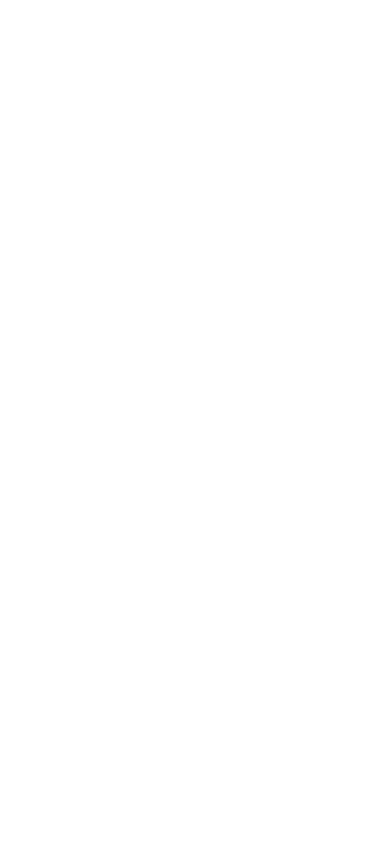
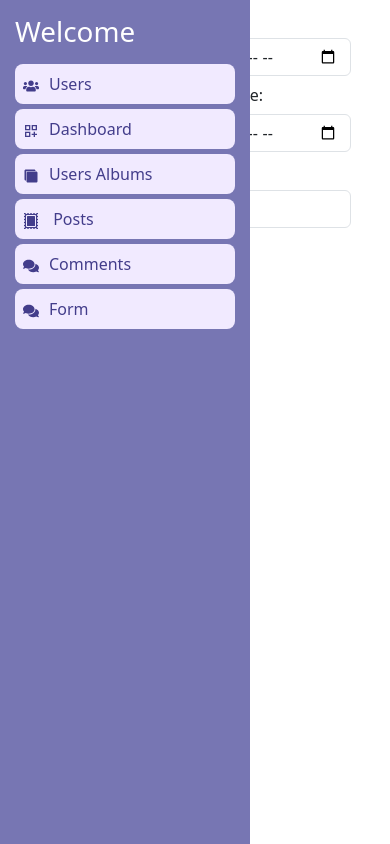
Before and after one commit to Urvisha-Gelani/vite-project, a React (Vite) app: page /form in a window 390 px wide. Before the commit this address had no page. Built offline with nearby package versions, Linux system fonts and the light colour scheme.

Commit message:
Add form components for validation of data and time in and out with phone number validation

```diff
--- a/src/App.tsx
+++ b/src/App.tsx
@@ -5,6 +5,7 @@
 import Albums from "./components/albums/Albums";
 import AllPosts from "./components/posts/AllPosts";
 import AllCharts from "./components/chart/AllCharts";
+import FormWithDataValidation from "./components/form/FormWithDateValidation";
 function App() {
   return (
     <>
@@ -17,6 +18,7 @@
             <Route path="comments" element={<CommentsList />} />
             <Route path="albums" element={<Albums />} />
             <Route path="dashboard" element={<AllCharts />} />
+            <Route path="form" element={<FormWithDataValidation />} />
           </Route>
         </Routes>
       </Router>
--- a/src/components/barChart/DoughnutChart.tsx
+++ b/src/components/barChart/DoughnutChart.tsx
@@ -45,7 +45,7 @@
 };
 
 const DoughnutChart: React.FC = () => {
-  return <Doughnut data={data} options={options} />;
+  return <Doughnut data={data} options={options} className="mx-auto"/>;
 };
 
 export default DoughnutChart;
--- a/src/components/chart/AllCharts.tsx
+++ b/src/components/chart/AllCharts.tsx
@@ -11,7 +11,7 @@
       <div className="w-50 px-2 py-2">
         <BarChart />
       </div>
-      <div className="w-50 px-2 py-2">
+      <div className="w-50 px-2 py-2" style={{height:"370px"}}>
         <DoughnutChart />
       </div>
     </div>
--- /dev/null
+++ b/src/components/form/FormWithDateValidation.tsx
@@ -0,0 +1,102 @@
+import { useFormik } from "formik";
+import { Form as BootstrapForm, Button, Col, Row } from "react-bootstrap";
+import { FormValidationSchema } from "../../validation/FormError";
+const initialValues = {
+  inDateTime: "",
+  outDateTime: "",
+  phoneNumber: ""
+};
+const FormWithDataValidation = () => {
+  const {
+    values,
+    touched,
+    errors,
+    handleBlur,
+    handleChange,
+    handleSubmit,
+    setFieldValue,
+  } = useFormik({
+    initialValues: initialValues,
+    validationSchema: FormValidationSchema,
+    onSubmit: (values, { resetForm }) => {
+      console.log("Form values", values);
+      resetForm();
+    },
+  });
+
+  return (
+    <BootstrapForm onSubmit={handleSubmit} className="w-75 mx-auto">
+      <BootstrapForm.Group as={Row} controlId="inDateTime">
+        <BootstrapForm.Label column sm={3}>
+          In Date and Time:
+        </BootstrapForm.Label>
+        <Col sm={10}>
+          <BootstrapForm.Control
+            type="datetime-local"
+            name="inDateTime"
+            value={values.inDateTime}
+            onChange={(e) => {
+              handleChange(e);
+              const inDate = new Date(e.target.value);
+              const outDate = new Date(values.outDateTime);
+              if (inDate > outDate) {
+                setFieldValue("outDateTime", "");
+              }
+            }}
+            onBlur={handleBlur}
+            isInvalid={!!(touched.inDateTime && errors.inDateTime)}
+          />
+          <BootstrapForm.Control.Feedback type="invalid">
+            {errors.inDateTime}
+          </BootstrapForm.Control.Feedback>
+        </Col>
+      </BootstrapForm.Group>
+
+      <BootstrapForm.Group as={Row} controlId="outDateTime">
+        <BootstrapForm.Label column sm={3}>
+          Out Date and Time:
+        </BootstrapForm.Label>
+        <Col sm={10}>
+          <BootstrapForm.Control
+            type="datetime-local"
+            name="outDateTime"
+            value={values.outDateTime}
+            onChange={handleChange}
+            onBlur={handleBlur}
+            min={values.inDateTime}
+            isInvalid={!!(touched.outDateTime && errors.outDateTime)}
+          />
+          <BootstrapForm.Control.Feedback type="invalid">
+            {errors.outDateTime}
+          </BootstrapForm.Control.Feedback>
+        </Col>
+      </BootstrapForm.Group>
+
+      <BootstrapForm.Group as={Row} controlId="phoneNumber">
+        <BootstrapForm.Label column sm={3}>
+          Phone Number:
+        </BootstrapForm.Label>
+        <Col sm={10}>
+          <BootstrapForm.Control
+            type="text"
+            name="phoneNumber"
+            value={values.phoneNumber}
+            onChange={handleChange}
+            onBlur={handleBlur}
+            placeholder="Phone Number"
+            isInvalid={!!(touched.phoneNumber && errors.phoneNumber)}
+          />
+          <BootstrapForm.Control.Feedback type="invalid">
+            {errors.phoneNumber}
+          </BootstrapForm.Control.Feedback>
+        </Col>
+      </BootstrapForm.Group>
+
+      <Button variant="primary" type="submit" className="mt-2">
+        Submit
+      </Button>
+    </BootstrapForm>
+  );
+};
+
+export default FormWithDataValidation;
--- a/src/components/layout/Sidebar.tsx
+++ b/src/components/layout/Sidebar.tsx
@@ -49,6 +49,13 @@
             <FaComments className="m-right" />
             <span className="ml-2">Comments</span>
           </Link>
+          <Link
+            to="/form"
+            className="text-decoration-none  ml-2 fs-6 px-2 py-2 bg-navlink"
+          >
+            <FaComments className="m-right" />
+            <span className="ml-2">Form</span>
+          </Link>
         </Nav>
       </div>
     </>
--- a/src/validation/FormError.ts
+++ b/src/validation/FormError.ts
@@ -9,3 +9,16 @@
     .max(1000, "Must be 1000 characters or less")
     .required("Required"),
 });
+
+export const FormValidationSchema = Yup.object({
+  inDateTime: Yup.date().required("In date and time is required"),
+  outDateTime: Yup.date()
+    .min(
+      Yup.ref("inDateTime"),
+      "Out date and time cannot be before in date and time"
+    )
+    .required("Out date and time is required"),
+  phoneNumber: Yup.string()
+    .matches(/^\d{10}$/, "Phone number must be exactly 10 digits")
+    .required("Phone number is required"),
+});
```
